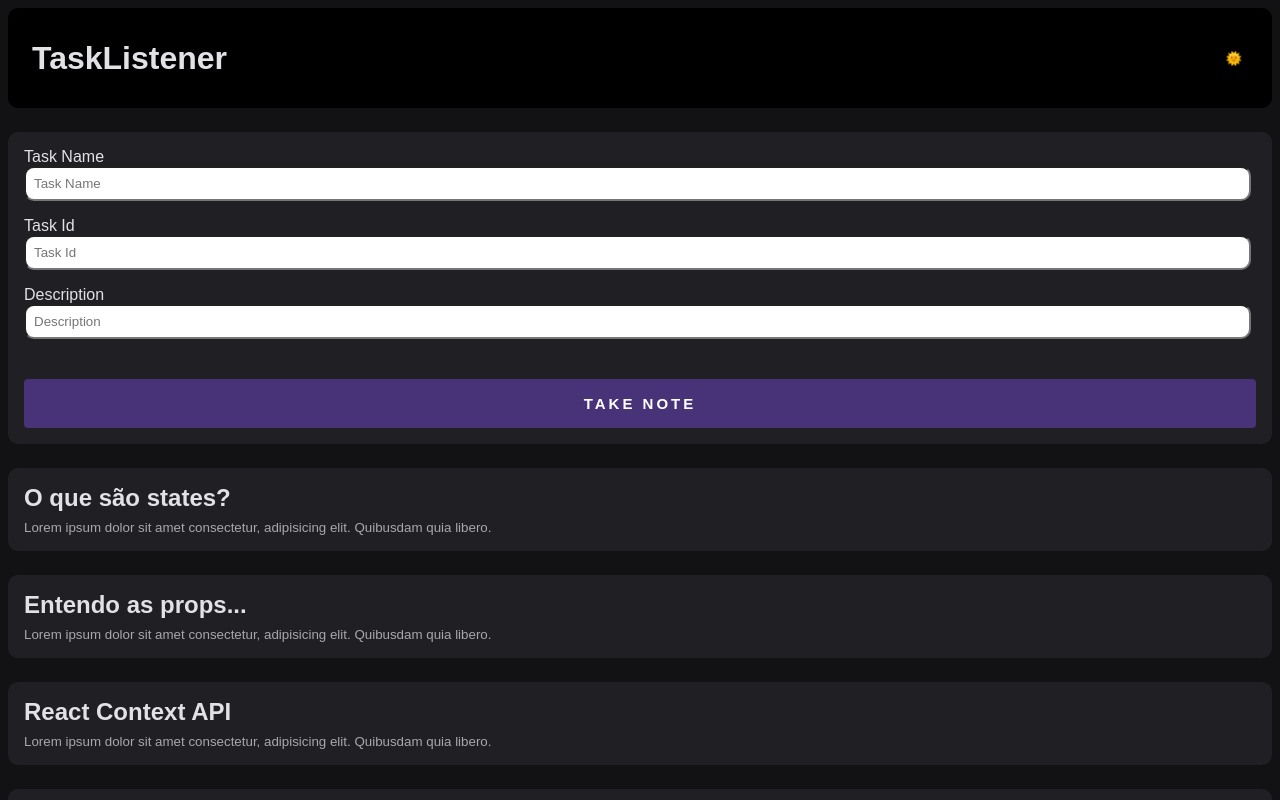
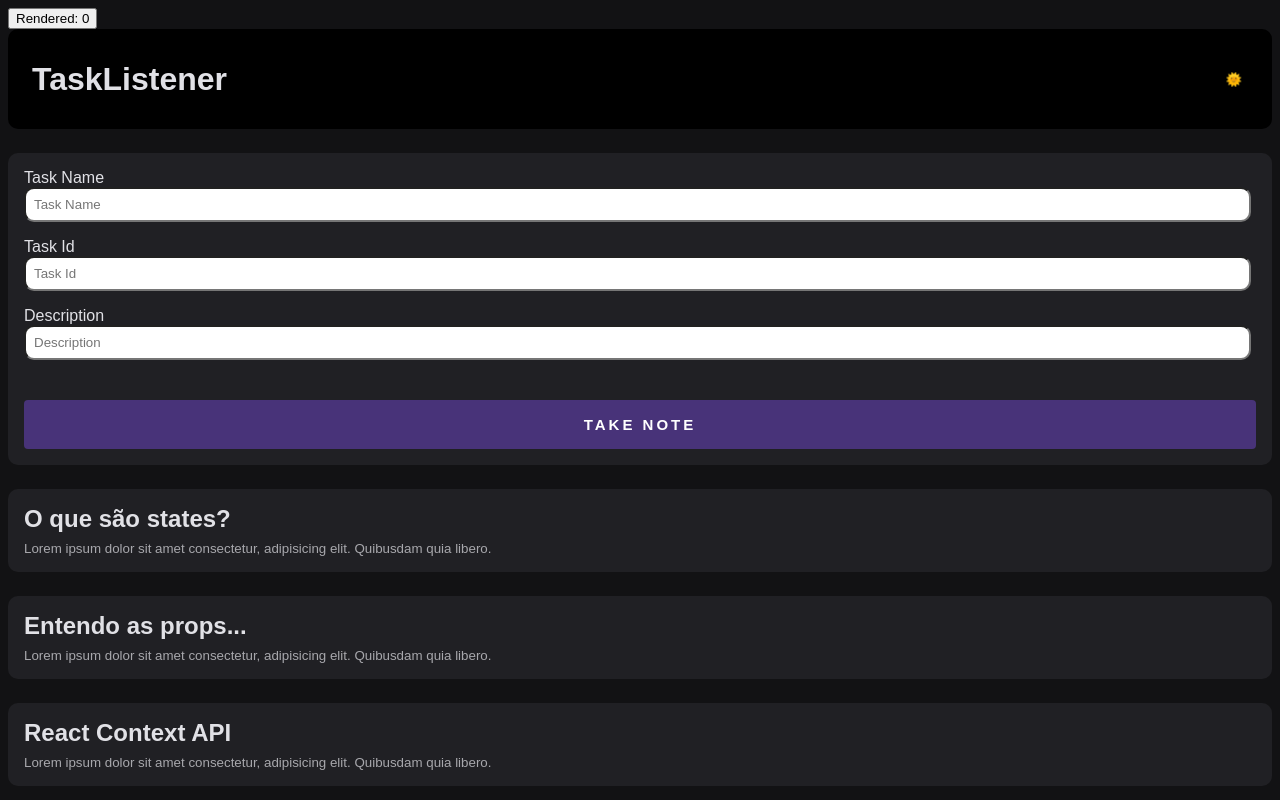
Before and after one commit to gregsvieira/react-fundamentals, a React app: page / in a window 1280 px wide. Shown: the top 800 px of the page. Built offline with nearby package versions, Linux system fonts and the light colour scheme.

Commit message:
monitoring changes on props or state to do a update

```diff
--- a/src/contexts/ThemeContext.js
+++ b/src/contexts/ThemeContext.js
@@ -7,6 +7,7 @@ export class ThemeProvider extends React.Component {
     super(props)
 
     let theme = 'dark';
+    let rendered = 0;
 
     try {
       theme = JSON.parse(localStorage.getItem('theme'))
@@ -16,19 +17,35 @@ export class ThemeProvider extends React.Component {
 
     this.state = {
       theme,
+      rendered,
     };
   }
 
+  // Using to monitor the value change after render
+  componentDidUpdate(prevProps, prevState) {
+    // comparing to know if value changed
+    if (prevState.theme !== this.state.theme){
+      localStorage.setItem('theme', JSON.stringify(this.state.theme))
+      console.log('theme changed');
+    }
+  }
 
   handleToggleTheme = () => {
         this.setState(prevState => ({
           theme: prevState.theme === 'dark' ? 'light' : 'dark'
-        }), () => {
-          localStorage.setItem('theme', JSON.stringify(this.state.theme))
-        })
+        }))
       }
 
+  reRender = () => {
+    this.setState((prevState) => ({
+      rendered: prevState.rendered + 1,
+    }));
+  };
+
   render() {
+    console.log(`Rendered`);
+
+
     return (
         <ThemeContext.Provider
           value={{
@@ -36,6 +53,7 @@ export class ThemeProvider extends React.Component {
             handleToggleTheme: this.handleToggleTheme,
           }}
         >
+          <button onClick={this.reRender}>Rendered: {this.state.rendered}</button>
           {this.props.children}
         </ThemeContext.Provider>
       )
```
